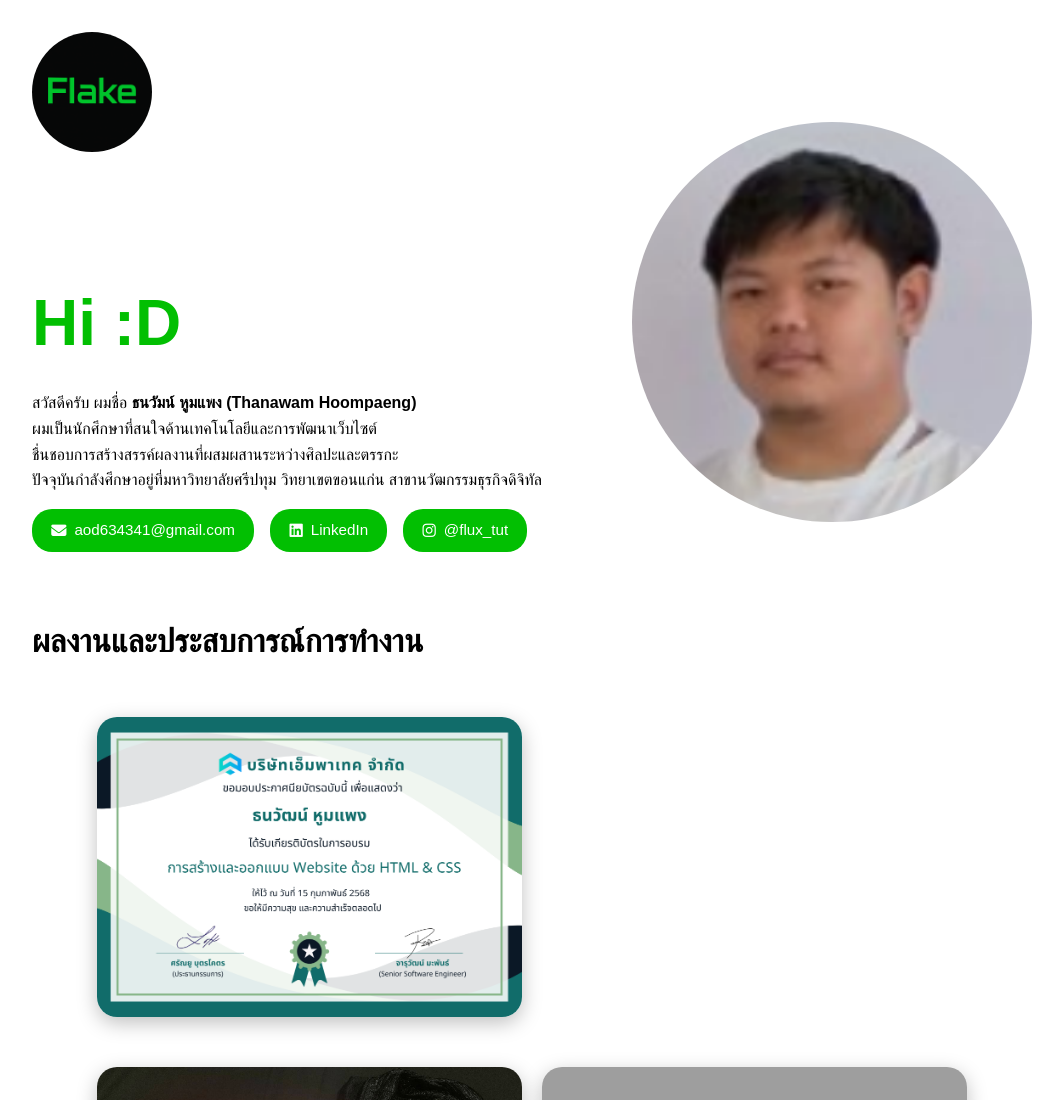
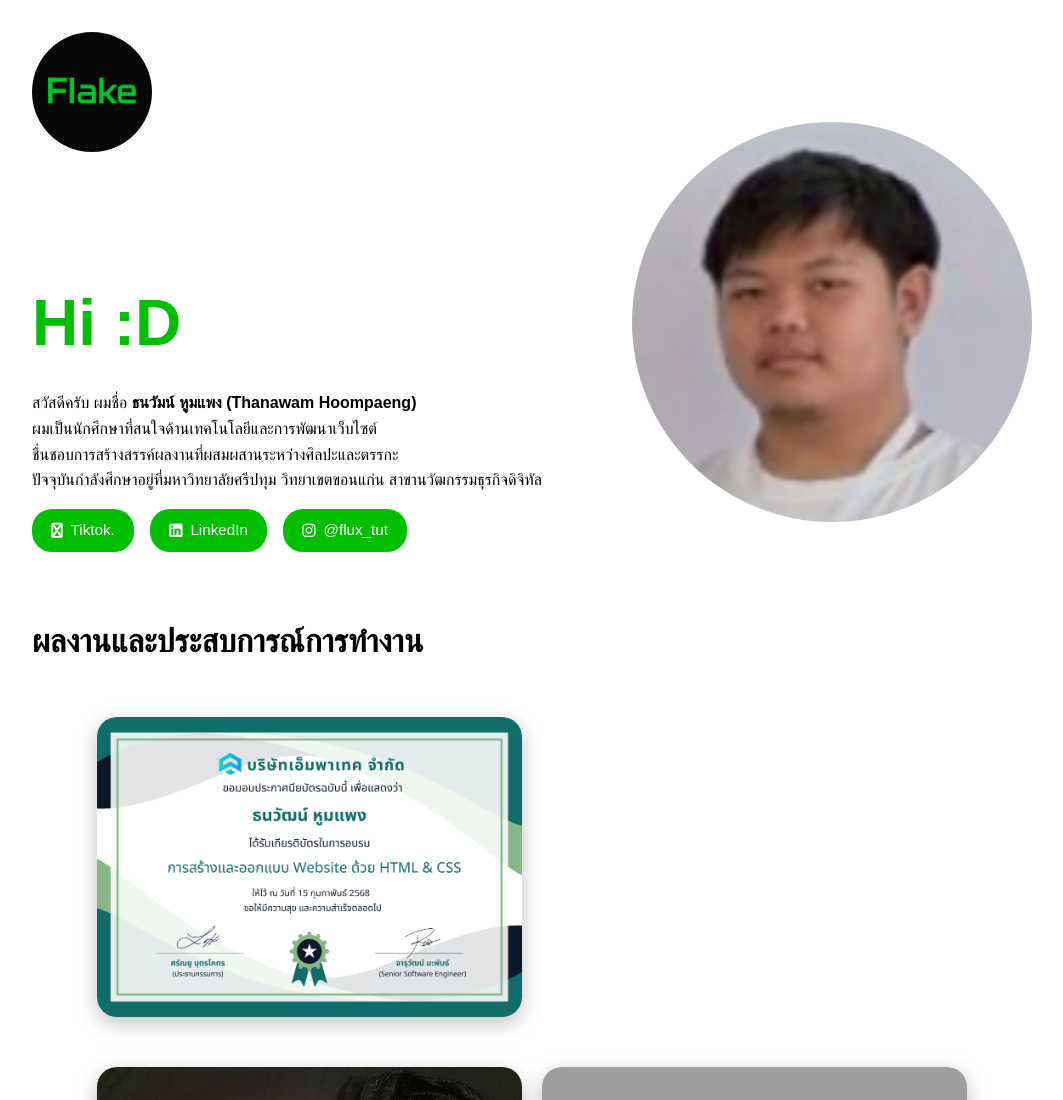
Before and after one commit to EspreSSooYen/999, a plain HTML site: page index.html in a window 1280 px wide. Shown: the top 1100 px of the page, without its empty margins (108-1171 px from the left). Drawn offline with Linux system fonts and the light colour scheme; grey boxes are pictures that could not be loaded.

Commit message:
Update index.html

```diff
--- a/index.html
+++ b/index.html
@@ -32,8 +32,8 @@
       </p>
 
       <div class="contact-buttons">
-        <a href="mailto:aod634341@gmail.com">
-          <i class="fa-solid fa-envelope"></i> aod634341@gmail.com
+        <a href="https://www.tiktok.com/@abebu206?_r=1&_t=ZS-91iPTUuwKT2">
+          <i class="fa-solid fa-tiktok"></i> Tiktok.
         </a>
         <a href="https://www.linkedin.com/in/thanawat-hoo">
           <i class="fab fa-linkedin"></i> LinkedIn
@@ -153,4 +153,5 @@
   </footer>
 
 </body>
+
 </html>
```
